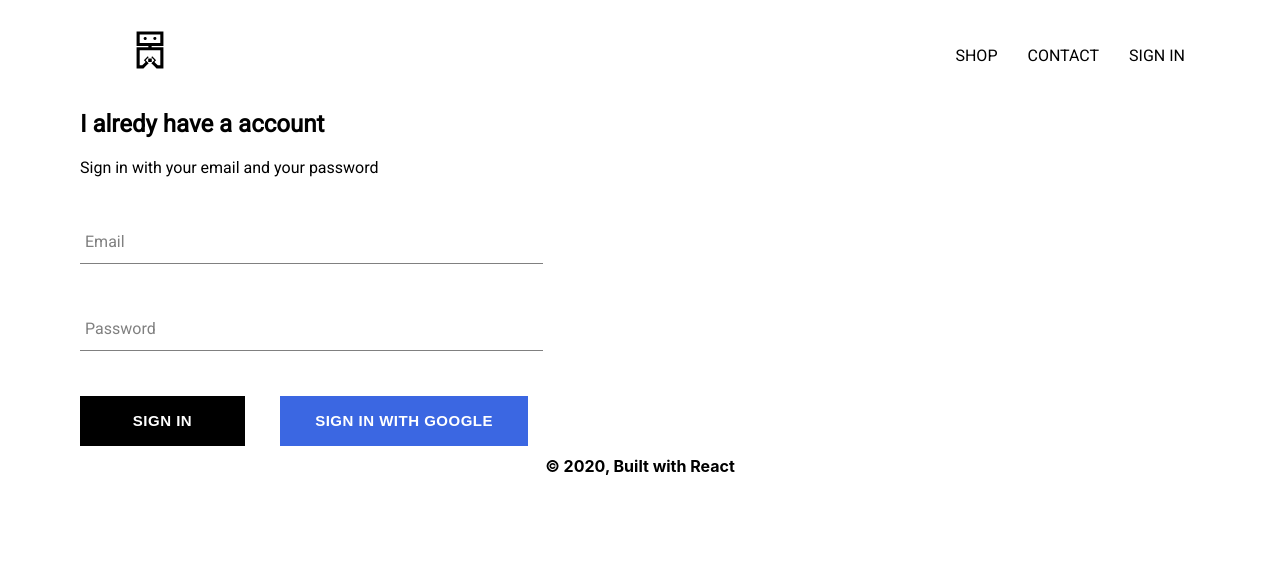
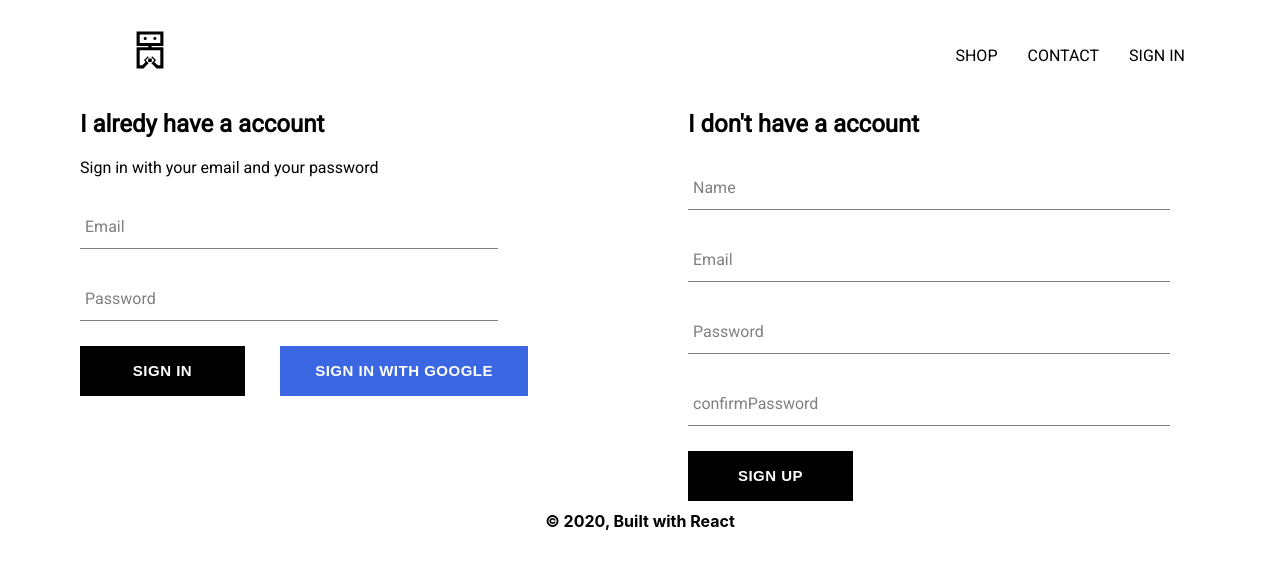
Before and after one commit to josebanega26/E-commerceReact, a React (Create React App) app in the folder crw-electronic/: page /signIn in a window 1280 px wide. Shown: the top 568 px of the page. Built offline with nearby package versions, Linux system fonts and the light colour scheme; no server answers.

Commit message:
Impement Firebase util to sign up with a email & password

```diff
--- a/crw-electronic/src/@components/CustomButtom/index.js
+++ b/crw-electronic/src/@components/CustomButtom/index.js
@@ -1,8 +1,8 @@
 import React from 'react'
 import './style.scss'
-const CustomButton = ({ children, className = 'primary', ...otherProps }) => {
+const CustomButton = ({ children, className = 'primary', disabled, ...otherProps }) => {
     return (
-        <button className={`custom-button ${className} `} {...otherProps}>
+        <button className={`custom-button ${className} `} disabled={disabled}{...otherProps}>
             {children}
         </button>
     )
--- a/crw-electronic/src/@components/CustomButtom/style.scss
+++ b/crw-electronic/src/@components/CustomButtom/style.scss
@@ -12,6 +12,9 @@
   border: none;
   cursor: pointer;
 
+  &.disabled{
+    background-color: #535151de;
+  }
 
 }
 
--- a/crw-electronic/src/@components/FormImput/style.scss
+++ b/crw-electronic/src/@components/FormImput/style.scss
@@ -9,7 +9,7 @@ $main-color: black;
 
 .group {
   position: relative;
-  margin: 45px 0;
+  margin: 30px 45px 0 0;
 
   .form-input {
     background: none;
--- a/crw-electronic/src/@components/SignUp/index.js
+++ b/crw-electronic/src/@components/SignUp/index.js
@@ -0,0 +1,76 @@
+import React from 'react'
+import { FormInput, CustomButton } from '../index'
+import { useInputChange } from '../../@customHooks'
+import { createUserProfile, auth } from '../../firebase/firebase.util'
+import './style.scss'
+
+
+const SignUp = (props) => {
+    const [userInput, setUserInput, clearInput] = useInputChange({})
+    const { email = '', password = '', confirmPassword = '', displayName = '' } = userInput
+
+    const handleOnClick = async event => {
+        event.preventDefault()
+        const { email, password, confirmPassword, displayName } = userInput
+        if (password !== confirmPassword) {
+            console.error('password don t match')
+            return
+        }
+        try {
+            const { user } = await auth.createUserWithEmailAndPassword(email, password)
+            console.log(user)
+            await createUserProfile(user, { displayName })
+            clearInput()
+        }
+        catch (err) {
+            console.error('create user error', err)
+        }
+    }
+    return (
+        <div className="sign-up">
+            <h2>
+                I don't have a account
+            </h2>
+
+            <FormInput
+                label='Name'
+                name='displayName'
+                type='text'
+                required
+                value={displayName}
+                handleChange={setUserInput}
+            />
+            <FormInput
+                label='Email'
+                name='email'
+                type='email'
+                required
+                value={email}
+                handleChange={setUserInput}
+            />
+            <FormInput
+                label='Password'
+                name='password'
+                type='password'
+                required
+                value={password}
+                handleChange={setUserInput}
+            />
+            <FormInput
+                label='confirmPassword'
+                name='confirmPassword'
+                type='password'
+                required
+                value={confirmPassword}
+                handleChange={setUserInput}
+            />
+            <CustomButton type='submit' onClick={handleOnClick}
+            //disabled={password.length < 1 || confirmPassword !== password}
+            >
+                Sign Up
+            </CustomButton>
+        </div>
+    )
+}
+
+export { SignUp }
--- a/crw-electronic/src/@components/SignUp/style.scss
+++ b/crw-electronic/src/@components/SignUp/style.scss
@@ -0,0 +1,3 @@
+.sign-up{
+    width: 40vw;
+}
--- a/crw-electronic/src/@components/index.js
+++ b/crw-electronic/src/@components/index.js
@@ -7,3 +7,4 @@ export * from './Footer'
 export * from './SignIn'
 export * from './FormImput'
 export * from './CustomButtom'
+export * from './SignUp'
--- a/crw-electronic/src/@customHooks/useInputChange.js
+++ b/crw-electronic/src/@customHooks/useInputChange.js
@@ -8,7 +8,7 @@ export const useInputChange = () => {
         [e.currentTarget.name]: e.currentTarget.value
     })
     const clearInput = () => {
-        setInput({})
+        setInput(null)
     }
 
     return [input, handleInputChange, clearInput]
--- a/crw-electronic/src/@pages/SignInAndUp/index.js
+++ b/crw-electronic/src/@pages/SignInAndUp/index.js
@@ -1,9 +1,11 @@
 import React from 'react'
-import { SignIn } from '../../@components'
+import { SignIn, SignUp } from '../../@components'
+import './style.scss'
 const SignInAndUp = (props) => {
     return (
-        <div>
+        <div className='sign-in-n-up'>
             <SignIn></SignIn>
+            <SignUp></SignUp>
         </div>
     )
 }
--- a/crw-electronic/src/@pages/SignInAndUp/style.scss
+++ b/crw-electronic/src/@pages/SignInAndUp/style.scss
@@ -0,0 +1,4 @@
+.sign-in-n-up{
+    display: flex;
+    justify-content: space-between;
+}
```
